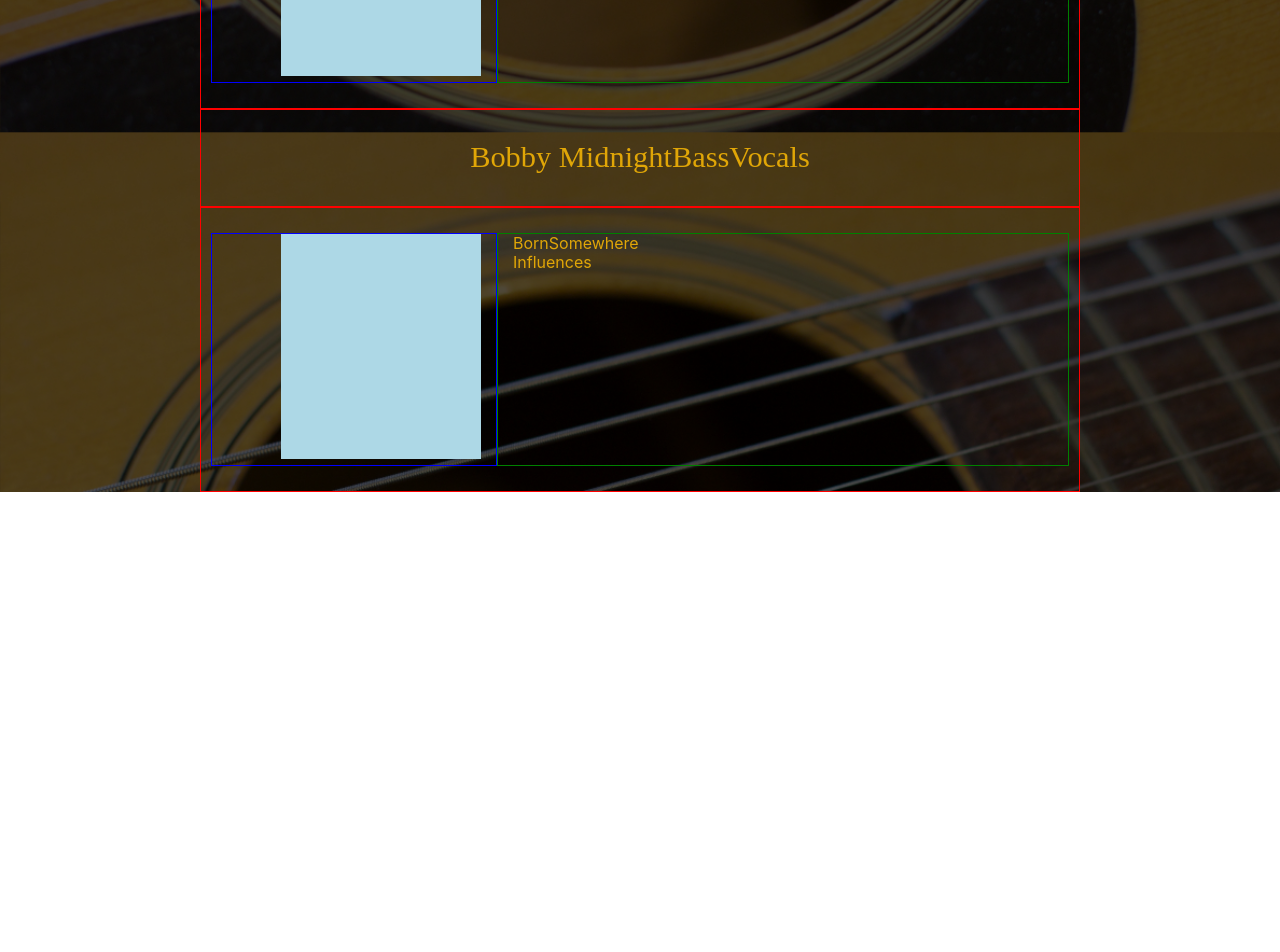
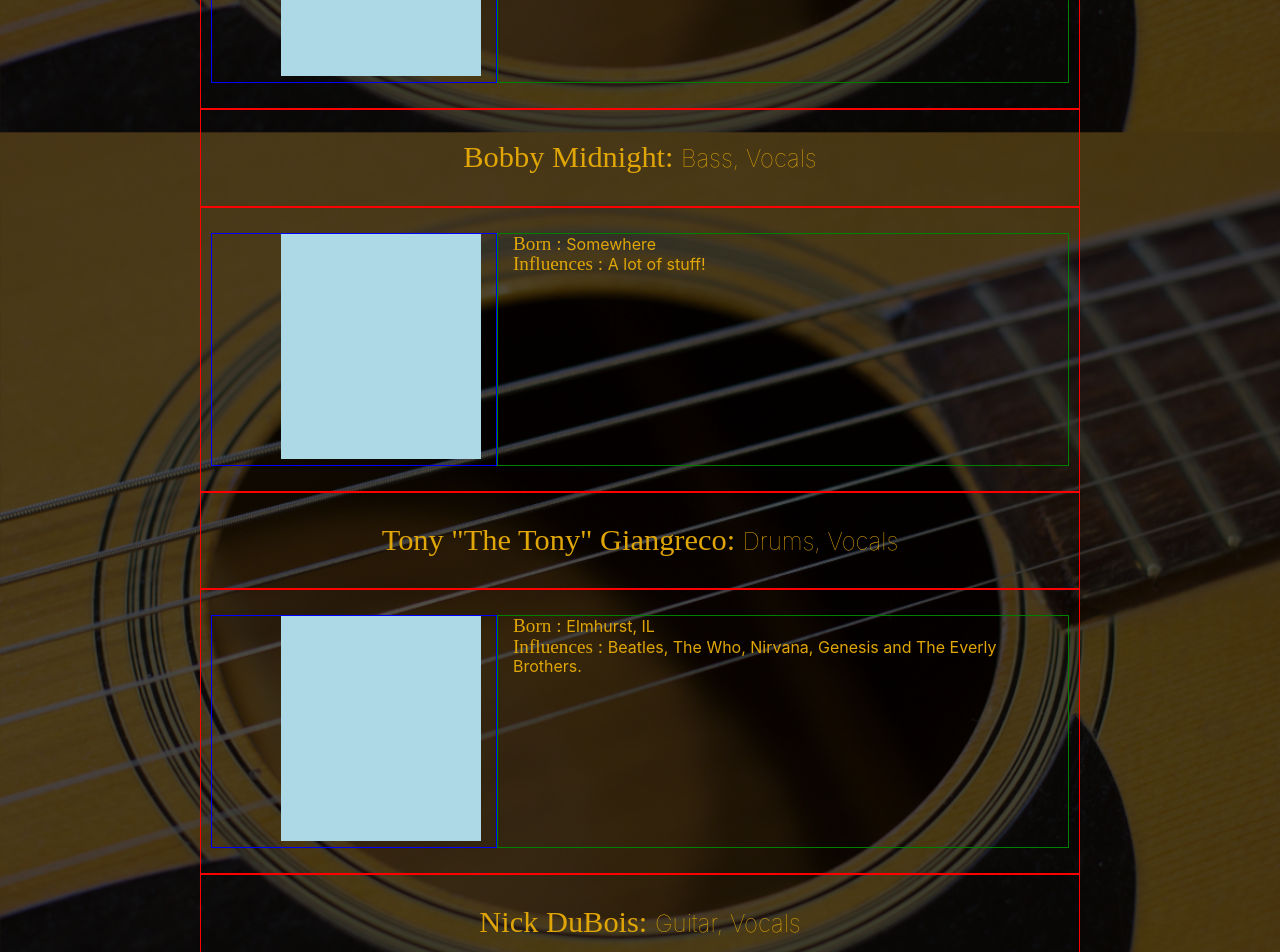
Before and after one commit to njdubois/LiquidFunBand-OLD, a React (Create React App) app: page /the_band in a window 1280 px wide. Shown: the part 720-1672 px from the top of the page. Before the commit the page ends 1212 px from the top, so only its background shows below. Built offline with nearby package versions, Linux system fonts and the light colour scheme; a web font is replaced by a local one.

Commit message:
Add all bio deets

```diff
--- a/src/components/Bio/ABio.js
+++ b/src/components/Bio/ABio.js
@@ -4,10 +4,7 @@ import {Col, Row} from 'reactstrap';
 
 const BandBioHeader = styled.div`
   text-align:center;
-  font-family: 'Rye', cursive;
-  font-size:1.9rem;
-  font-weight: 100;
-  color:#E0A607;
+
 `;
 
 const BioRow = styled.div`
@@ -49,9 +46,26 @@ const MemberBio = styled.div`
     color:#E0A607;
 `;
 
-const MemberName = styled.span``;
-const Instruments = styled.span``;
-const BioLabel = styled.span``;
+const MemberName = styled.span`
+  font-family: 'Rye', cursive;
+  font-size:1.9rem;
+  font-weight: 100;
+  color:#E0A607;
+`;
+
+const Instruments = styled.span`
+  font-size:1.5rem;
+  font-weight: 100;
+  color:#E0A607;
+`;
+
+const BioLabel = styled.span`
+  font-family: 'Rye', cursive;
+  font-size:1.2rem;
+  font-weight: 100;
+  color:#E0A607;
+`;
+
 export default class TheBand extends React.Component {
   render() {
 
@@ -62,7 +76,7 @@ export default class TheBand extends React.Component {
           <BioRow>
             <Row>
               <Col>
-                <BandBioHeader><MemberName>{memberName}</MemberName><Instruments>{instruments}</Instruments></BandBioHeader>
+                <BandBioHeader><MemberName>{ `${memberName}: `}</MemberName><Instruments>{instruments.join(", ")}</Instruments></BandBioHeader>
               </Col>
             </Row>
           </BioRow>
@@ -76,10 +90,10 @@ export default class TheBand extends React.Component {
                   <BioContentCol sm="12" md="8">
                     <MemberBio>
                       <div>
-                        <BioLabel>Born</BioLabel>{born}
+                        <BioLabel>Born : </BioLabel>{born}
                       </div>
                       <div>
-                        <BioLabel>Influences</BioLabel>{influences}
+                        <BioLabel>Influences : </BioLabel>{influences}
                       </div>
                     </MemberBio>
                   </BioContentCol>
--- a/src/components/Bio/TheBand.js
+++ b/src/components/Bio/TheBand.js
@@ -96,7 +96,23 @@ export default class TheBand extends React.Component {
           instruments={["Bass", "Vocals"]}
           picture=""
           born="Somewhere"
-          influences=""
+          influences="A lot of stuff!"
+        />
+
+        <ABio
+          memberName='Tony "The Tony" Giangreco'
+          instruments={["Drums", "Vocals"]}
+          picture=""
+          born="Elmhurst, IL"
+          influences="Beatles, The Who, Nirvana, Genesis and The Everly Brothers."
+        />
+
+        <ABio
+          memberName='Nick DuBois'
+          instruments={["Guitar", "Vocals"]}
+          picture=""
+          born="Itasca, IL"
+          influences="Beatles, Offspring, Green Day and Neil Young."
         />
       </MainPageContent>
     );
```
